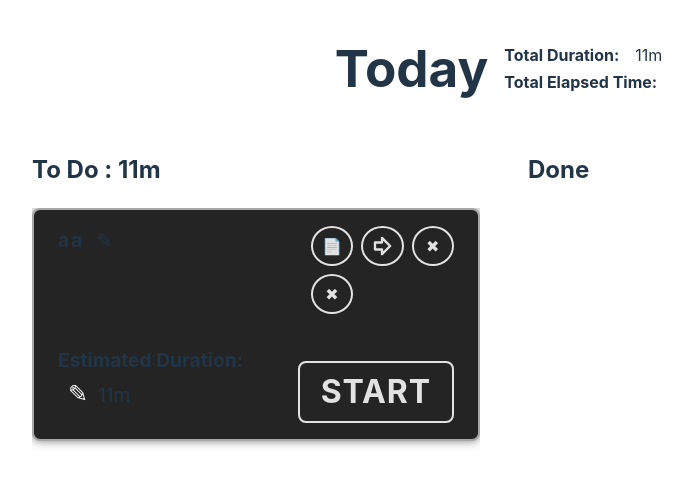
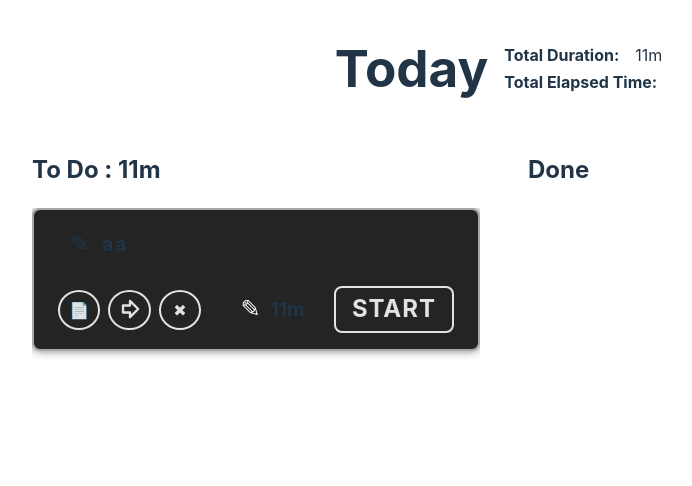
Before and after one commit to echoedinvoker/record, a React (Vite) app: page / in a window 1280 px wide. Shown: the top 486 px of the page, without its empty margins (136-828 px from the left). Built offline with nearby package versions, Linux system fonts and the light colour scheme.

Commit message:
simply task and done card

```diff
--- a/src/components/Done.tsx
+++ b/src/components/Done.tsx
@@ -1,6 +1,6 @@
 import styled from "styled-components"
 import { Done as TypeDone } from "../types"
-import { CircleButton, ContentWrapper, EditPenSpan, Input, InputWrapper, Task, TaskName, TaskNameContainer } from "./ui"
+import { CircleButton, ContentWrapper, EditPenSpan, Input, InputWrapper, Task, TaskContents, TaskName, TaskNameContainer } from "./ui"
 import { useState } from "react"
 import { convertMillisecondsToHMS } from "../utils"
 import EditMarkdownModal from "./EditMardownModal"
@@ -60,25 +60,23 @@ export default function Done({
             {...provided.draggableProps}
             {...provided.dragHandleProps}
           >
-            <TaskHeader>
             <TaskNameContainer>
+              <EditPenSpan
+                onClick={() => setIsEditingTaskName((prev) => !prev)}
+              >&#9998;</EditPenSpan>
               {
                 isEditingTaskName ? (
                   <form onSubmit={handleTaskNameSubmit}>
                     <InputWrapper $white>
                       <Input $white type="text" value={taskName} onChange={(e) => setTaskName(e.target.value)} />
-                        <EditPenSpan
-                          onClick={() => setIsEditingTaskName((prev) => !prev)}
-                        >  &#9998;</EditPenSpan>
                     </InputWrapper>
                   </form>
                 ) : (
-                    <TaskName>{task.task}<EditPenSpan
-                      onClick={() => setIsEditingTaskName((prev) => !prev)}
-                    >  &#9998;</EditPenSpan></TaskName>
+                  <TaskName>{task.task}</TaskName>
                 )
               }
             </TaskNameContainer>
+            <TaskContents>
               <TaskActions>
                 <CircleButton onClick={() => setShowModal(true)}>
                   <ContentWrapper>
@@ -91,10 +89,6 @@ export default function Done({
                   </ContentWrapper>
                 </CircleButton>
               </TaskActions>
-            </TaskHeader>
-            <Pairs>
-              <Pair>
-                <Key>Estimated Duration:</Key>
               <PairValueContainer>
                 <CircleButton $ghost onClick={() => setIsEditingEstimatedDuration((prev) => !prev)}>
                   <ContentWrapper $offsetY="-3px" $size="1.5em" style={{ color: 'white' }}>
@@ -111,9 +105,6 @@ export default function Done({
                   <Value>{convertMillisecondsToHMS(task.estimatedDuration)}</Value>
                 )}
               </PairValueContainer>
-              </Pair>
-              <Pair>
-                <Key>Elasped Duration:</Key>
               <PairValueContainer>
                 <CircleButton $ghost onClick={() => setIsEditingElapsedDuration((prev) => !prev)}>
                   <ContentWrapper $offsetY="-3px" $size="1.5em" style={{ color: 'white' }}>
@@ -130,14 +121,10 @@ export default function Done({
                   <Value>{convertMillisecondsToHMS(task.timestampSum)}</Value>
                 )}
               </PairValueContainer>
-              </Pair>
-              <Pair>
-                <Key>Efficiency:</Key>
               <PairValueContainer>
                 <Value>{Math.floor(task.efficiency * 100)}%</Value>
               </PairValueContainer>
-              </Pair>
-            </Pairs>
+            </TaskContents>
           </Task>
         )}
       </Draggable>
@@ -151,31 +138,9 @@ const PairValueContainer = styled.div`
   display: flex;
   align-items: center;
 `
-const Key = styled.div`
-font-weight: bold;
-font-size: 1.2em;
-`
+
 const Value = styled.div`
 font-size: 1.2em;
-`
-const Pairs = styled.div`
-display: flex;
-flex-direction: row;
-justify-content: space-between;
-gap: 1.5em;
-`
-
-const Pair = styled.div`
-display: flex;
-flex-direction: column;
-justify-content: flex-start;
-margin: 0.5em 0;
-`
-const TaskHeader = styled.div`
-  display: flex;
-  justify-content: space-between;
-  align-items: center;
-  gap: 2.5em;
 `
 
 const TaskActions = styled.div`
--- a/src/components/TheTask.tsx
+++ b/src/components/TheTask.tsx
@@ -1,6 +1,6 @@
 import styled from "styled-components";
 import { Task as TypeTask } from "../types";
-import { CircleButton, ContentWrapper, EditPenSpan, Input, InputWrapper, Task, TaskName, TasksHeader, TextButton } from "./ui";
+import { CircleButton, ContentWrapper, EditPenSpan, Input, InputWrapper, Task, TaskContents, TaskName, TasksHeader, TextButton } from "./ui";
 import { convertMillisecondsToHMS } from "../utils";
 import { useState } from "react";
 import EditMarkdownModal from "./EditMardownModal";
@@ -53,23 +53,21 @@ export default function TheTask({ index, task, deleteTask, startTask, changeTask
             {...provided.draggableProps}
             {...provided.dragHandleProps}
           >
-            <TasksHeader>
             <TaskNameContainer>
+              <EditPenSpan
+                onClick={() => setIsEditingTaskName((prev) => !prev)}
+              >&#9998;</EditPenSpan>
               {isEditingTaskName ? (
                 <form onSubmit={handleTaskNameSubmit}>
                   <InputWrapper $white>
                     <Input $white type="text" value={taskName} onChange={(e) => setTaskName(e.target.value)} />
-                      <EditPenSpan
-                        onClick={() => setIsEditingTaskName((prev) => !prev)}
-                      >  &#9998;</EditPenSpan>
                   </InputWrapper>
                 </form>
               ) : (
-                  <TaskName>{task.task}<EditPenSpan
-                    onClick={() => setIsEditingTaskName((prev) => !prev)}
-                  >  &#9998;</EditPenSpan></TaskName>
+                <TaskName>{task.task}</TaskName>
               )}
             </TaskNameContainer>
+            <TaskContents>
               <TaskActions>
                 <CircleButton onClick={() => setShowModal(true)}>
                   <ContentWrapper>
@@ -86,16 +84,7 @@ export default function TheTask({ index, task, deleteTask, startTask, changeTask
                     &#10006;
                   </ContentWrapper>
                 </CircleButton>
-                <CircleButton onClick={() => deleteTask(task.id, whichDay.toString())}>
-                  <ContentWrapper>
-                    &#10006;
-                  </ContentWrapper>
-                </CircleButton>
               </TaskActions>
-            </TasksHeader>
-            <Pairs>
-              <Pair>
-                <Key>Estimated Duration:</Key>
               <PairValueContainer>
                 <CircleButton $ghost onClick={() => setIsEditingEstimatedDuration((prev) => !prev)}>
                   <ContentWrapper $offsetY="-3px" $size="1.5em" style={{ color: 'white' }}>
@@ -112,17 +101,15 @@ export default function TheTask({ index, task, deleteTask, startTask, changeTask
                   <Value>{convertMillisecondsToHMS(task.estimatedDuration)}</Value>
                 )}
               </PairValueContainer>
-              </Pair>
               <TaskTimer>
                 <TextButton
-                  $paddingMultiplier={1.3}
                   onClick={() => startTask(task.id)}>
-                  <ContentWrapper $size="2em" $weight="bold" $offsetY="-2px">
+                  <ContentWrapper $size="1.5em" $weight="bold" $offsetY="-2px">
                     {task.timestampSum === 0 ? 'Start' : convertMillisecondsToHMS(task.timestampSum + (task.timestamp ? Date.now() - task.timestamp : 0))}
                   </ContentWrapper>
                 </TextButton>
               </TaskTimer>
-            </Pairs>
+            </TaskContents>
           </Task >
         )}
       </Draggable>
@@ -132,7 +119,6 @@ export default function TheTask({ index, task, deleteTask, startTask, changeTask
   )
 }
 
-
 const PairValueContainer = styled.div`
   display: flex;
   align-items: center;
@@ -141,21 +127,8 @@ const PairValueContainer = styled.div`
 const TaskActions = styled.div`
     display: grid;
     grid-template-columns: repeat(3, 1fr);
+    align-items: center;
     gap: .5em;
-  `
-
-const Pairs = styled.div`
-display: flex;
-flex-direction: row;
-justify-content: space-between;
-gap: 1.5em;
-`
-
-const Pair = styled.div`
-display: flex;
-flex-direction: column;
-justify-content: flex-start;
-margin: 0.5em 0;
   `
 
 const TaskTimer = styled.div`
@@ -165,10 +138,7 @@ const TaskTimer = styled.div`
   align-items: center;
 `
 
-const Key = styled.div`
-font-weight: bold;
-font-size: 1.2em;
-`
 const Value = styled.div`
 font-size: 1.2em;
+font-weight: bold;
 `
--- a/src/components/ui/EditPenSpan.tsx
+++ b/src/components/ui/EditPenSpan.tsx
@@ -2,7 +2,8 @@ import styled from "styled-components";
 
 const EditPenSpan = styled.span`
   cursor: pointer;
-  margin-left: 0.3em;
+  font-size: 1.5em;
+  margin: 0 0.5em;
   `
 
 export default EditPenSpan;
--- a/src/components/ui/Form.tsx
+++ b/src/components/ui/Form.tsx
@@ -36,7 +36,8 @@ export const InputWrapper = styled.div<{ $white?: boolean }>`
 `
 
 export const Input = styled.input<{ $white?: boolean }>`
-  font-size: 1em;
+  font-size: 1.2em;
+  width: 5em;
   border: none;
   background-color: transparent;
   color: ${(props) => props.$white ? '#fff' : '#242424'};
--- /dev/null
+++ b/src/components/ui/TaskContents.tsx
@@ -0,0 +1,9 @@
+import styled from "styled-components";
+
+const TaskContents = styled.div`
+  display: flex;
+  justify-content: space-between;
+  gap: 1.5em;
+  `
+
+export default TaskContents
--- a/src/components/ui/TaskNameContainer.tsx
+++ b/src/components/ui/TaskNameContainer.tsx
@@ -5,7 +5,6 @@ const TaskNameContainer = styled.div`
   justify-content: flex-start;
   max-width: 12em;
   align-items: center;
-  margin-bottom: 1em;
 `
 
 export default TaskNameContainer
--- a/src/components/ui/index.ts
+++ b/src/components/ui/index.ts
@@ -8,3 +8,4 @@ export { default as TaskName } from './TaskName.tsx'
 export { default as DroppableArea } from './DroppableArea.tsx'
 export { default as EditPenSpan } from './EditPenSpan.tsx'
 export { default as TaskNameContainer } from './TaskNameContainer.tsx'
+export { default as TaskContents } from './TaskContents.tsx'
```
Lines whose indentation alone changed are shown as unchanged.
